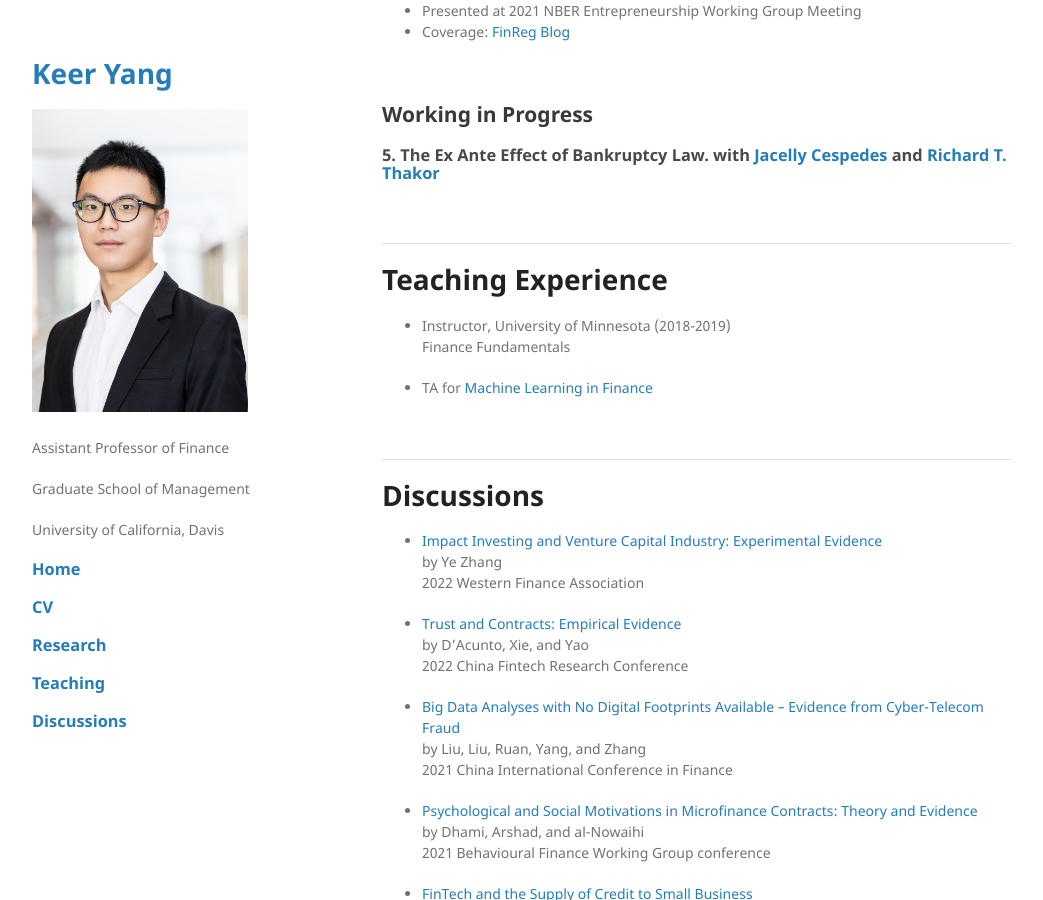
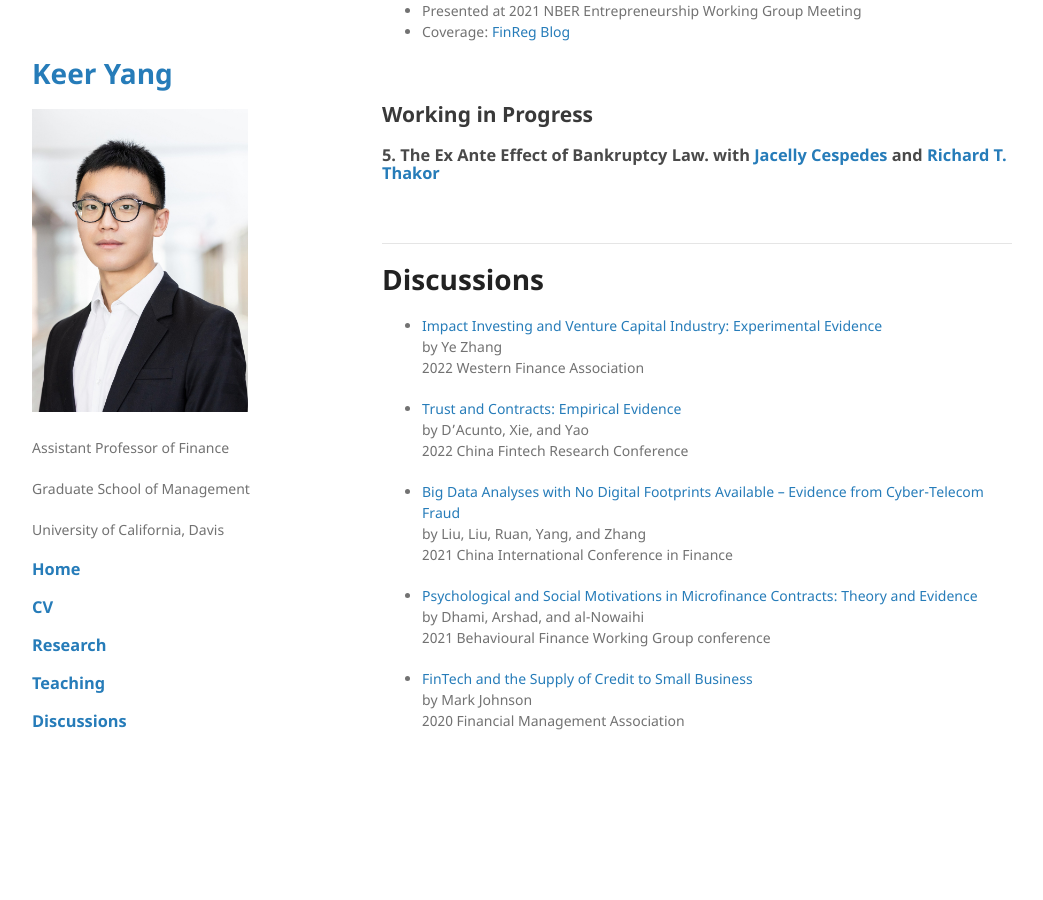
Before and after one commit to keeryang/keeryang.github.io, a Jekyll site: the page built from index.md, in a window 1280 px wide and 900 px high, scrolled down 847 px. Shown: the whole window, without its empty margins (118-1161 px from the left). Built offline with Jekyll 4.4.1, drawn with Linux system fonts in a browser that asks for light colours; the repository's description, which GitHub fills in, is left out; our own code applies the rules of GitHub Pages for plain Markdown files; after the commit the page ends 1648 px from its top, so only the background shows below that.

Commit message:
Update index.md

```diff
--- a/index.md
+++ b/index.md
@@ -46,16 +46,6 @@ Conference, 2018 CSOM Summer Applied Economics Workshop, and the 2018 Workshop o
 
 <br />
 
----
-
-# Teaching Experience
-
-*   Instructor, University of Minnesota (2018-2019) <br/>
-    Finance Fundamentals
-
-*   TA for [Machine Learning in Finance](./basicpython.html) <br/>
-
-<br />
 
 ---
 
```
